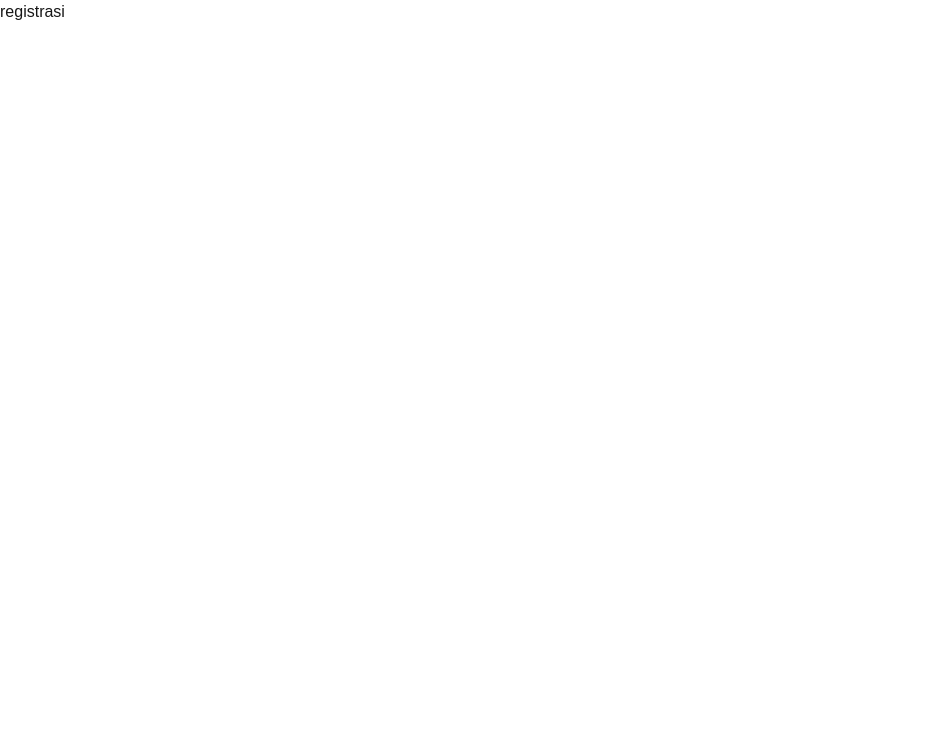
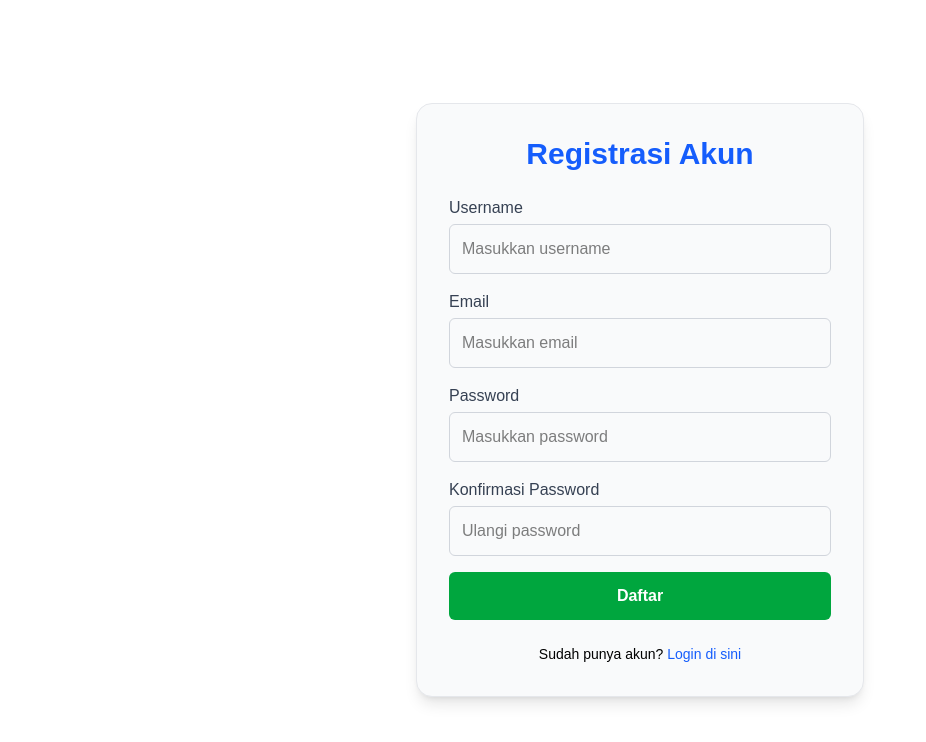
Before and after one commit to pgita4677-jpg/my-app, a Next.js app: page /registrasi in a window 1280 px wide. Shown: the top 742 px of the page, without its empty margins (0-926 px from the left). Built offline with nearby package versions, Linux system fonts and the light colour scheme.

Commit message:
feature calculator

```diff
--- /dev/null
+++ b/app/calculator/page.tsx
@@ -0,0 +1,51 @@
+'use client'
+
+import React, { useState } from 'react'
+
+export default function calculator() {
+
+    const [variableOne, setVariableOne] = useState ('')
+    const [variableTwo, setVariableTwo] = useState ('')
+    const [aritmatika, setAritmatika] = useState ('-')
+    const [result, setResult] = useState(0)
+
+    const submitAritmatika = () => {
+        if (variableOne && variableTwo) {
+            if (aritmatika === '+') {
+                const plus = Number(variableOne) + Number(variableTwo)
+                setResult(plus)
+            } else if (aritmatika === '-') {
+                const minus = Number(variableOne) - Number(variableTwo)
+                setResult(minus)
+            } else if (aritmatika === '*') {
+                const kali = Number(variableOne) * Number(variableTwo)
+                setResult(kali)
+            } else {
+                alert('Aritmatika hanya bisa di isi oleh +, -, *, /')
+            }
+        } else {
+            alert('Bilangan Pertama dan Kedua Wajib Diisi')
+        }
+    }
+
+    return (
+        <div className='min-h-screen items-center justify-items-center'>
+            <h1>Kalkulator</h1>
+            <div className='my-2'>
+                <input value={variableOne} onChange={(e) => setVariableOne(e.target.value)} className='border rounded-lg p-3' placeholder='Bilangan Pertama'/>
+            </div>
+            <div className='my-2'>
+                <input value={variableTwo} onChange={(e) => setVariableTwo(e.target.value)} className='border rounded-lg p-3' placeholder='Bilangan Kedua' />
+            </div>
+            <div className='my-2'>
+                <input value={aritmatika} onChange={(e) => setAritmatika(e.target.value)} className='border rounded-lg p-3' placeholder='Aritmatika' />
+            </div>
+            <div className='my-2'>
+                <button className='w-[200px] bg-[red] text-white rounded-lg' onClick={submitAritmatika}>
+                    Hasil
+                </button>
+            </div>
+            <h1>{result}</h1>
+        </div>
+    )
+    }
--- a/app/login/page.tsx
+++ b/app/login/page.tsx
@@ -1,7 +1,80 @@
-import React from 'react'
+"use client";
+import React, { useState } from "react";
 
-export default function login() {
+export default function Login() {
+  const [username, setUsername] = useState("");
+  const [password, setPassword] = useState("");
+  const [message, setMessage] = useState("");
+
+  const handleLogin = (e: React.FormEvent) => {
+    e.preventDefault();
+
+    if (username === "admin" && password === "12345") {
+      setMessage("✅ Login berhasil! Selamat datang, " + username);
+    } else {
+      setMessage("❌ Username atau password salah!");
+    }
+  };
+
   return (
-    <div>login</div>
-  )
+    <div className="min-h-screen flex items-center justify-center bg-white text-black p-4">
+      {/* KOTAK LOGIN */}
+      <div className="bg-gray-50 border border-gray-200 p-8 rounded-2xl shadow-lg w-full max-w-md">
+        <h1 className="text-3xl font-bold mb-6 text-center text-blue-600">
+          Login
+        </h1>
+
+        <form onSubmit={handleLogin} className="flex flex-col space-y-4">
+          {/* Input Username */}
+          <div>
+            <label className="block mb-1 font-medium text-gray-700">
+              Username
+            </label>
+            <input
+              type="text"
+              placeholder="Masukkan username"
+              className="w-full p-3 rounded-md border border-gray-300 focus:ring-2 focus:ring-blue-400 focus:outline-none"
+              value={username}
+              onChange={(e) => setUsername(e.target.value)}
+              required
+            />
+          </div>
+
+          {/* Input Password */}
+          <div>
+            <label className="block mb-1 font-medium text-gray-700">
+              Password
+            </label>
+            <input
+              type="password"
+              placeholder="Masukkan password"
+              className="w-full p-3 rounded-md border border-gray-300 focus:ring-2 focus:ring-blue-400 focus:outline-none"
+              value={password}
+              onChange={(e) => setPassword(e.target.value)}
+              required
+            />
+          </div>
+
+          {/* Tombol Login */}
+          <button
+            type="submit"
+            className="bg-blue-600 hover:bg-blue-700 text-white p-3 rounded-md font-semibold transition"
+          >
+            Login
+          </button>
+        </form>
+
+        {/* Pesan Status Login */}
+        {message && (
+          <p
+            className={`mt-4 text-center font-semibold ${
+              message.includes("berhasil") ? "text-green-600" : "text-red-600"
+            }`}
+          >
+            {message}
+          </p>
+        )}
+      </div>
+    </div>
+  );
 }
--- a/app/page.js
+++ b/app/page.js
@@ -16,6 +16,21 @@ export default function Home() {
         />
       </main>
       <footer className="row-start-3 flex gap-[24px] flex-wrap items-center justify-center">
+        <a
+          className="flex items-center gap-2 hover:underline hover:underline-offset-4"
+          href="/calculator"
+          target=""
+          rel=""
+        >
+          <Image
+            aria-hidden
+            src="/file.svg"
+            alt="File icon"
+            width={16}
+            height={16}
+          />
+          Calculator
+        </a>
         <a
           className="flex items-center gap-2 hover:underline hover:underline-offset-4"
           href="/about"
--- a/app/registrasi/page.tsx
+++ b/app/registrasi/page.tsx
@@ -1,7 +1,124 @@
-import React from 'react'
+"use client";
+import React, { useState } from "react";
 
-export default function registrasi() {
+export default function Registrasi() {
+  const [username, setUsername] = useState("");
+  const [email, setEmail] = useState("");
+  const [password, setPassword] = useState("");
+  const [confirmPassword, setConfirmPassword] = useState("");
+  const [message, setMessage] = useState("");
+
+  const handleRegister = (e: React.FormEvent) => {
+    e.preventDefault();
+
+    if (password !== confirmPassword) {
+      setMessage("❌ Password dan konfirmasi tidak sama!");
+      return;
+    }
+
+    if (username && email && password) {
+      setMessage("✅ Registrasi berhasil! Selamat datang, " + username);
+      // nanti bisa ditambahkan proses simpan ke database di sini
+    } else {
+      setMessage("⚠️ Semua kolom wajib diisi!");
+    }
+  };
+
   return (
-    <div>registrasi</div>
-  )
+    <div className="min-h-screen flex items-center justify-center bg-white text-black p-4">
+      <div className="bg-gray-50 border border-gray-200 p-8 rounded-2xl shadow-lg w-full max-w-md">
+        <h1 className="text-3xl font-bold mb-6 text-center text-blue-600">
+          Registrasi Akun
+        </h1>
+
+        <form onSubmit={handleRegister} className="flex flex-col space-y-4">
+          {/* Username */}
+          <div>
+            <label className="block mb-1 font-medium text-gray-700">
+              Username
+            </label>
+            <input
+              type="text"
+              placeholder="Masukkan username"
+              className="w-full p-3 rounded-md border border-gray-300 focus:ring-2 focus:ring-blue-400 focus:outline-none"
+              value={username}
+              onChange={(e) => setUsername(e.target.value)}
+              required
+            />
+          </div>
+
+          {/* Email */}
+          <div>
+            <label className="block mb-1 font-medium text-gray-700">
+              Email
+            </label>
+            <input
+              type="email"
+              placeholder="Masukkan email"
+              className="w-full p-3 rounded-md border border-gray-300 focus:ring-2 focus:ring-blue-400 focus:outline-none"
+              value={email}
+              onChange={(e) => setEmail(e.target.value)}
+              required
+            />
+          </div>
+
+          {/* Password */}
+          <div>
+            <label className="block mb-1 font-medium text-gray-700">
+              Password
+            </label>
+            <input
+              type="password"
+              placeholder="Masukkan password"
+              className="w-full p-3 rounded-md border border-gray-300 focus:ring-2 focus:ring-blue-400 focus:outline-none"
+              value={password}
+              onChange={(e) => setPassword(e.target.value)}
+              required
+            />
+          </div>
+
+          {/* Konfirmasi Password */}
+          <div>
+            <label className="block mb-1 font-medium text-gray-700">
+              Konfirmasi Password
+            </label>
+            <input
+              type="password"
+              placeholder="Ulangi password"
+              className="w-full p-3 rounded-md border border-gray-300 focus:ring-2 focus:ring-blue-400 focus:outline-none"
+              value={confirmPassword}
+              onChange={(e) => setConfirmPassword(e.target.value)}
+              required
+            />
+          </div>
+
+          {/* Tombol Daftar */}
+          <button
+            type="submit"
+            className="bg-green-600 hover:bg-green-700 text-white p-3 rounded-md font-semibold transition"
+          >
+            Daftar
+          </button>
+        </form>
+
+        {/* Pesan Hasil */}
+        {message && (
+          <p
+            className={`mt-4 text-center font-semibold ${
+              message.includes("berhasil") ? "text-green-600" : "text-red-600"
+            }`}
+          >
+            {message}
+          </p>
+        )}
+
+        <p className="mt-6 text-sm text-center">
+          Sudah punya akun?{" "}
+          <a href="/login" className="text-blue-600 hover:underline">
+            Login di sini
+          </a>
+        </p>
+      </div>
+    </div>
+  );
 }
```
